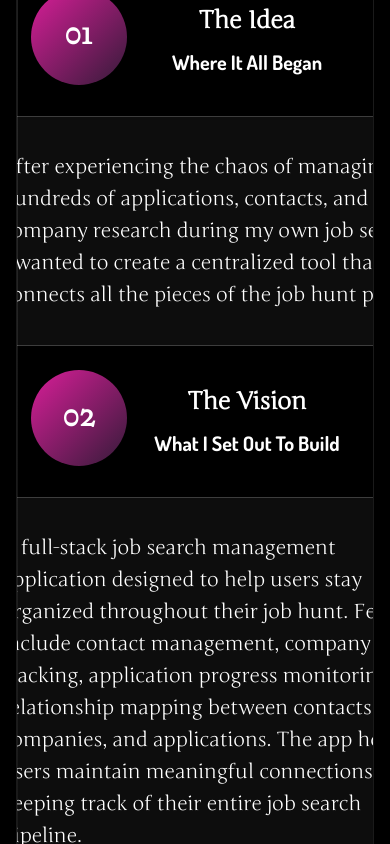
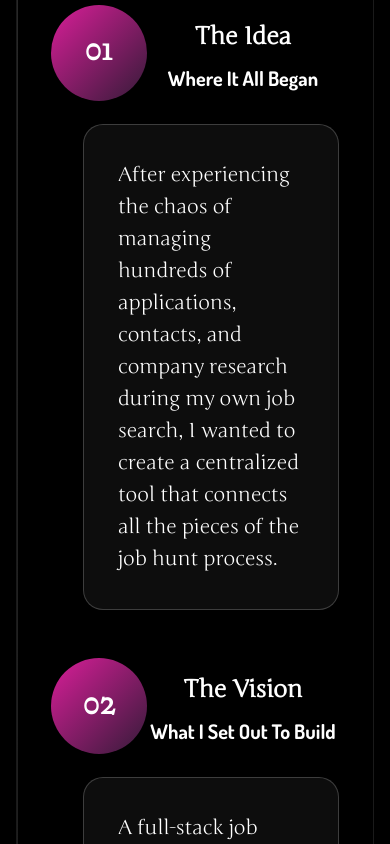
Before and after one commit to elysableu/portfolio, a Vue app: page /projects/tracker in a window 390 px wide. Shown: the part 1500-2344 px from the top of the page. Built offline with nearby package versions, Linux system fonts and the light colour scheme.

Commit message:
Fix overflow issue in projectDetail/Timeline/TimelineChapter

```diff
--- a/src/components/projects/projectDetail/timeline/Timeline.vue
+++ b/src/components/projects/projectDetail/timeline/Timeline.vue
@@ -87,11 +87,24 @@
 </template>
 
 <style scoped>
+  .timeline-container {
+    display: flex;
+    flex-direction: column;
+  }
+
   .chapter {
-    margin: var(--spacing-3xl);
+    margin: var(--spacing-sm) var(--spacing-2xl);
+  }
+
+  @media (max-width:   768px) {
+    .chapter {
+      margin: var(--spacing-md) var(--spacing-md);
+    }
   }
 
   @media (max-width: 480px) {
-    .chapter { margin: var(--spacing-sm); }
+    .chapter {
+      margin: var(--spacing-md);
+    }
   }
 </style>
--- a/src/components/projects/projectDetail/timeline/chapters/TimelineChallenges.vue
+++ b/src/components/projects/projectDetail/timeline/chapters/TimelineChallenges.vue
@@ -35,7 +35,7 @@
 
   .challenges-table {
     width: 100%;
-    border-collapse: collapse;
+    table-layout: fixed;
   }
 
   .challenges-table thead th {
@@ -59,23 +59,8 @@
     padding: 1rem;
   }
 
-  .challenges-container tbody {
-
-  }
-
-  .challenge-item {
-
-  }
-
-  td {
+  .challenges-table td {
     padding: 20px;
-  }
-
-  .challenge {
-
-  }
-
-  .solution {
-
+    overflow-wrap: break-word;
   }
 </style>
--- a/src/components/projects/projectDetail/timeline/chapters/TimelineChapter.vue
+++ b/src/components/projects/projectDetail/timeline/chapters/TimelineChapter.vue
@@ -101,7 +101,8 @@
   }
 
   .chapter-title-wrapper {
-    padding-top: 1rem;
+    margin-left: 1rem;
+    padding: var(--spacing-md) 0;
   }
 
   .chapter-title-wrapper h2 {
@@ -111,7 +112,6 @@
   .chapter-title-wrapper h3 {
     font-family: 'Dosis';
     font-size: var(--font-size-xl);
-    padding-bottom: var(--spacing-lg);
   }
 
   .chapter-content {
@@ -124,15 +124,25 @@
     padding: calc(var(--spacing-lg) + var(--spacing-2sm));
     border-radius: var(--radius-3xl);
     z-index: 2;
-    margin-bottom: var(--spacing-lg);
   }
 
-  .timeline-list {
-    padding: 0 var(--spacing-2sm);
+  .chapter-content > * {
+    max-width: 100%;
+    min-width: 0;
   }
 
-  .timeline-list li {
-    padding: var(--spacing-xs);
+  .idea {
+    overflow-wrap:  break-word;
+  }
+
+  .vision {
+    overflow-wrap:  break-word;
+  }
+
+  .vision img {
+    max-width: 100%;
+    height: auto;
+    display: block;
   }
 
   .features {
@@ -158,6 +168,10 @@
 
   /* ===== Tablet portrait / mobile switch ↓ ===== */
   @media (max-width: 768px) {
+    .chapter-container {
+      padding-left: var(--spacing-lg);
+    }
+
     .chapter-num-wrapper {
       left: 5.5rem;
     }
@@ -167,6 +181,7 @@
       flex-direction: column;
       justify-content: center;
       align-items: center;
+      margin-left: 3rem;
     }
 
     .features {
@@ -178,15 +193,15 @@
   @media (max-width: 480px) {
     .chapter-container {
       margin: var(--spacing-sm);
-      padding-left: var(--spacing-2xl);
+      padding-left: var(--spacing-xl);
     }
 
     .chapter-num-wrapper {
-      left: 7rem;
+      left: 0;
     }
 
     .chapter-title-wrapper {
-       margin-left: 3.5rem;
+       margin-left: 4rem;
     }
 
     .chapter-title-wrapper h2 {
@@ -196,11 +211,5 @@
     .chapter-title-wrapper h3 {
       font-size: var(--font-size-lg)
     }
-
-    .chapter-content {
-
-    }
-
-
   }
 </style>
--- a/src/components/projects/projectDetail/timeline/chapters/TimelineResults.vue
+++ b/src/components/projects/projectDetail/timeline/chapters/TimelineResults.vue
@@ -45,7 +45,8 @@
 <style scoped>
   .results-container {
     display: flex;
-    gap: 5rem;
+    flex-wrap: wrap;
+    gap: 1.5rem;
     justify-content: center;
     align-items: center;
   }
@@ -55,6 +56,7 @@
     flex-direction: column;
     justify-content: center;
     align-items: center;
+    min-width: 0;
     padding: var(--spacing-xs);
     font-size: var(--font-size-lg);
     font-weight: bold;
@@ -66,16 +68,4 @@
     text-align: center;
     font-size: var(--font-size-xl) !important;
   }
-
-  .status {
-
-  }
-
-  .team-size {
-
-  }
-
-  .duration {
-
-  }
 </style>
--- a/src/components/projects/projectDetail/timeline/chapters/TimelineTechnologies.vue
+++ b/src/components/projects/projectDetail/timeline/chapters/TimelineTechnologies.vue
@@ -39,15 +39,10 @@
   }
 
   .technologies-container table {
-    border-collapse: collaspe;
+    width: 100%;
+    table-layout: fixed;
+    border-collapse: collapse;
     border-spacing: 0 var(--spacing-lg);
-  }
-  .technologies-container tbody {
-
-  }
-
-  .technologies-container tr {
-
   }
 
   .category-label{
@@ -58,6 +53,7 @@
 
   .tech-items {
     padding-left: 2.1875rem;
+    overflow-wrap: break-word;
   }
 
   .tech-tag {
```
